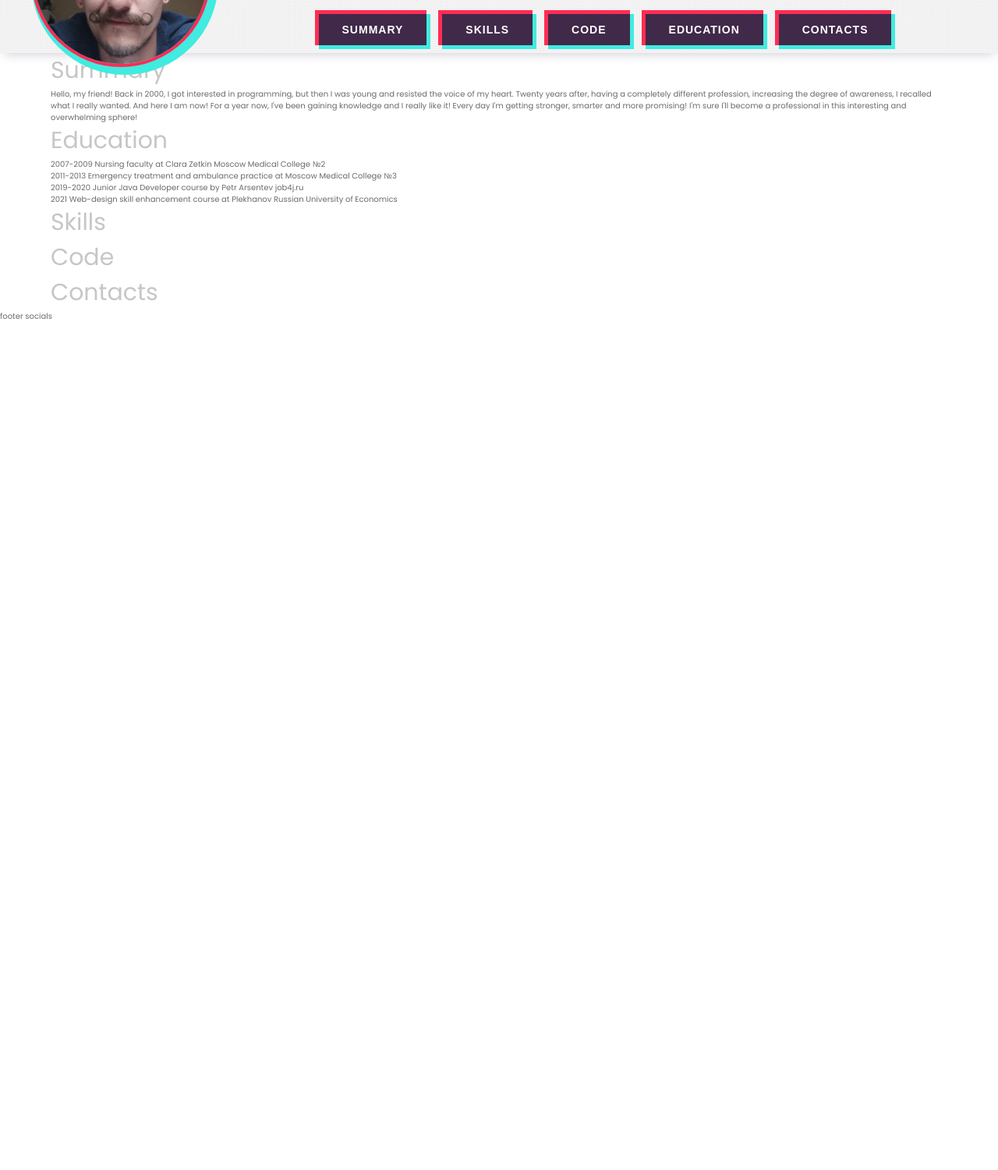
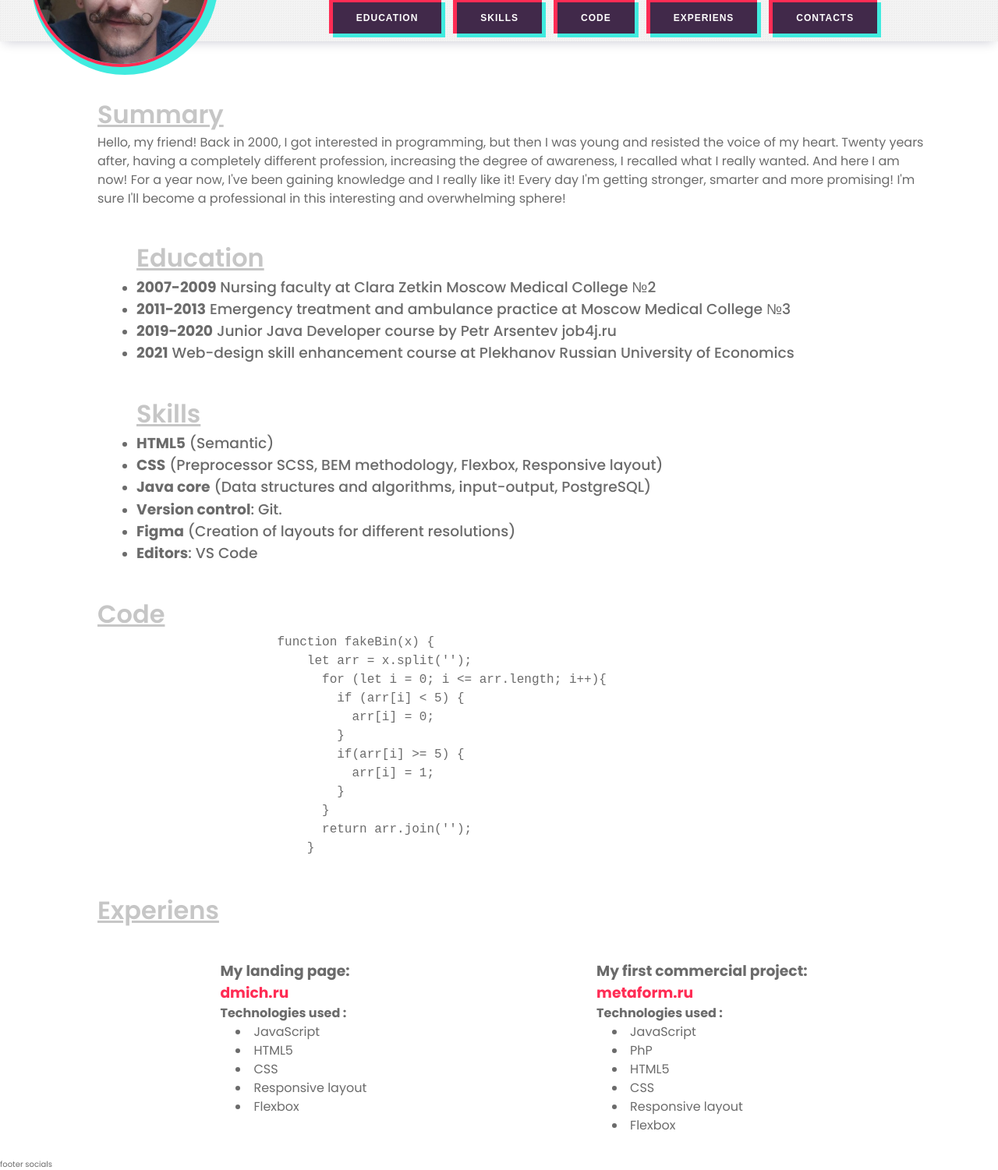
Before and after one commit to Siskinbird/rsschool-cv-2021Q0-, a plain HTML site: page index.html in a window 1280 px wide. Shown: the part 164-1665 px from the top of the page at 78% size. Before the commit the page ends 800 px from the top, so only its background shows below. Drawn offline with Linux system fonts and the light colour scheme.

Commit message:
feat: add Skills and Experiens

```diff
--- a/index.html
+++ b/index.html
@@ -28,27 +28,27 @@
                             <ul>
                                 <li>
                                     <button class="button">
-                                     <span>Summary</span>
+                                     <span><a href="#education">Education</a></span>
                                     </button>
                                 </li>
                                 <li>
                                     <button class="button">
-                                    <span>Skills</span>
+                                    <span><a href="#skills">Skills</a></span>
                                     </button>
                                 </li>
                                 <li>
                                     <button class="button">
-                                        <span>Code</span>
+                                        <span><a href="#code">Code</a></span>
                                     </button>
                                 </li>
                                 <li>
                                     <button class="button">
-                                        <span>Education</span>
+                                        <span><a href="#experiens">Experiens</a></span>
                                     </button>
                                 </li>
                                 <li>
                                     <button class="button">
-                                        <span>Contacts</span>
+                                        <span><a href="#contacts">Contacts</a></span>
                                     </button>
                                 </li>
                             </ul>
@@ -59,29 +59,89 @@
 
             </div>
         </header>
-        <main class="main container">
-            <div class="main__body">
-                <div class="main__item">
-                    <h2>Summary</h2>
+        <main class="main">
+            <div class="main__body container">
+                <section id="summary" class="summary">
+                    <h2><u>Summary</u></h2>
                     <p>
                         Hello, my friend! Back in 2000, I got interested in programming, but then I was young and resisted the voice of my heart. Twenty years after,
                         having a completely different profession, increasing the degree of awareness, I recalled what I really wanted. And here I am now! For a year now,
                         I've been gaining knowledge and I really like it!
                         Every day I'm getting stronger, smarter and more promising! I'm sure I'll become a professional in this interesting and overwhelming sphere!
                     </p>
-                </div>
-                <div class="main__item">
-                    <h2>Education</h2>
+                </section>
+                <section id="education" class="education">
+                    <h2><u>Education</u></h2>
                     <ul>
-                        <li>2007-2009 Nursing faculty at Clara Zetkin <a href="https://med-info.ru/reference/view/562" target="_blank">Moscow Medical College №2</a></li>
-                        <li>2011-2013 Emergency treatment and ambulance practice at <a href="https://medcollege7.ru/" target="_blank">Moscow Medical College №3</a></li>
-                        <li>2019-2020 Junior Java Developer course by Petr Arsentev <a href="https://job4j.ru/" target="_blank">job4j.ru</a></li>
-                        <li>2021 Web-design skill enhancement course at <a href="https://www.rea.ru/">Plekhanov Russian University of Economics</a></li>
+                        <li><h3><b>2007-2009</b> Nursing faculty at Clara Zetkin <a href="https://med-info.ru/reference/view/562" target="_blank">Moscow Medical College №2</a></h3></li>
+                        <li><h3><b>2011-2013</b> Emergency treatment and ambulance practice at <a href="https://medcollege7.ru/" target="_blank">Moscow Medical College №3</a></h3></li>
+                        <li><h3><b>2019-2020</b> Junior Java Developer course by Petr Arsentev <a href="https://job4j.ru/" target="_blank">job4j.ru</a></h3></li>
+                        <li><h3><b>2021</b> Web-design skill enhancement course at <a href="https://www.rea.ru/">Plekhanov Russian University of Economics</a></h3></li>
                     </ul>
-                </div>
-                <div class="main__item"><h2>Skills</h2></div>
-                <div class="main__item"><h2>Code</h2></div>
-                <div class="main__item"><h2>Contacts</h2></div>
+                </section>
+                <section id="skills" class="skills">
+                    <h2><u>Skills</u></h2>
+                    <ul>
+                        <li><h3><b>HTML5</b> (Semantic)</h3></li>
+                        <li><h3><b>CSS</b> (Preprocessor SCSS, BEM methodology, Flexbox, Responsive layout)</h3></li>
+                        <li><h3><b>Java core</b> (Data structures and algorithms, input-output, PostgreSQL)</h3></li>
+                        <li><h3><b>Version control</b>: Git.</h3></li>
+                        <li><h3><b>Figma</b> (Creation of layouts for different resolutions)</h3></li>
+                        <li><h3><b>Editors</b>: VS Code</h3></li>
+                    </ul>
+
+                </section>
+                <section id="code" class="code container">
+                    <h2><u>Code</u></h2>
+                    <pre>
+                        <code>function fakeBin(x) {
+                            let arr = x.split('');
+                              for (let i = 0; i <= arr.length; i++){
+                                if (arr[i] < 5) {
+                                  arr[i] = 0;
+                                }
+                                if(arr[i] >= 5) {
+                                  arr[i] = 1;
+                                }
+                              }
+                              return arr.join('');
+                            }</code>
+                        </pre>
+                </section>
+                <section id="experiens" class="experiens1">
+                     <h2><u>Experiens</u></h2>
+                    <div class="experiens">
+                        <div class="project">
+                        <h3>My landing page: <br><a href="https://dmich.ru/">dmich.ru</a></h3>
+                        <div class="subtitle">
+                            <h4>Technologies used :</h4>
+                            <ul>
+                                <li>JavaScript</li>
+                                <li>HTML5</li>
+                                <li>CSS</li>
+                                <li>Responsive layout</li>
+                                <li>Flexbox</li>
+                            </ul>
+                        </div>
+                    </div>
+                    <div class="project">
+                        <h3>My first commercial project: <br><a href="https://metaform.ru/">metaform.ru</a></h3>
+                            <div class="subtitle">
+                            <h4>Technologies used :</h4>
+                            <ul>
+                                <li>JavaScript</li>
+                                <li>PhP</li>
+                                <li>HTML5</li>
+                                <li>CSS</li>
+                                <li>Responsive layout</li>
+                                <li>Flexbox</li>
+                            </ul>
+                        </div>
+                    </div>
+                    </div>
+                <!-- </div> -->
+                </section>
+
             </div>
         </main>
         <footer>
--- a/styles/style.css
+++ b/styles/style.css
@@ -35,7 +35,6 @@
 html {
   scroll-behavior: smooth;
 }
-
 input, button, textarea {
   font-family: inherit;
 }
@@ -69,18 +68,22 @@
 img {
   vertical-align: top;
 }
-
 h1{
   font-size: 4.2em;
   color: #C6C6C6;
 }
 h2 {
-      font-size: 3.0em;
-      font-weight: 400;
+    font-size: 2.0em;
+    font-weight: 600;
     color: #C6C6C6;
 }
-
-
+h3 {
+  font-weight: 500;
+}
+:root {
+  --blue: #41ebdf;
+  --red: #ff2c54;
+}
 .wrapper {
   display: flex;
   min-height: 100%;
@@ -119,7 +122,6 @@
   flex-wrap: wrap;
   padding: 0;
   margin-top: 20px;
-
 }
  .header__body li {
   margin: 10px;
@@ -160,8 +162,7 @@
   border-radius: 50%;
   border: 4px solid #ff2c54;
   justify-content: center;
-    z-index:  10;
-
+  z-index: 10;
 }
 
 .header__description span {
@@ -175,9 +176,10 @@
  position: relative;
  cursor: pointer;
  font-family: 'Montserrat', sans-serif;
-    font-size: 14px;
+ font-size: 12px;
  transition: .3s;
 }
+
 .button span {
   display: block;
   position: relative;
@@ -187,6 +189,11 @@
   padding: 0 30px;
   line-height: 40px;
 }
+
+.button a {
+  color: white;
+}
+
 .button:before {
   content: "";
   position: absolute;
@@ -198,6 +205,7 @@
   z-index: 1;
   transition: .4s ease-out;
 }
+
 .button:after {
   content: "";
   position: absolute;
@@ -208,16 +216,86 @@
   background: #41ebdf;
   transition: .4s ease-out .1s;
 }
+
 .button:hover:before {
   transform: translate(5px, 5px);
 }
+
 .button:hover:after {
   transform: translate(-5px, -5px);
 }
 
+.main__body ul li {
+  list-style:disc;
+}
+.main__body {
+  display: flex;
+  flex-direction: column;
+  margin-top: 60px;
+  padding: 0 22px 0 60px;
+  font-size: 1.6em;
+}
+.summary {
+  padding: 10px;
+}
+.education {
+  padding: 10px 10px 10px 60px;
+  margin-top: 20px;
+}
+.education a:hover {
+  color: slateblue;
+}
+.skills {
+  padding: 10px 10px 10px 60px;
+  margin-top: 20px;
+}
+.code {
+  padding: 10px;
+
+  margin: 0;
+  margin-top: 20px;
+}
+.experiens {
+  display: flex;
+  flex-direction: row;
+  justify-content: space-around;
+  padding: 10px;
+}
+.experiens1 {
+  padding: 10px;
+}
+.experiens ul li {
+  list-style:inside;
+}
+.project {
+  margin-top: 20px;
+  padding: 10px;
+}
+.project h3 {
+  font-weight: 700;
+}
+.project h4 {
+  margin-left: -20px;
+}
+.project a {
+  color: var(--red);
+  cursor: pointer;
+}
+.subtitle{
+  margin-left: 20px;
+}
+.contacts {
+  margin-top: 20px;
+  align-items: left;
+}
+
+
 @media(min-width: 1440px) {
   .header__photo {
-        left: 240px;
+      left: 140px;
+  }
+  .main__body {
+    padding: 0 66px;
   }
 }
 @media(max-width: 1021px) {
@@ -243,10 +321,18 @@
     top: 0;
     left: 30%;
   }
+  .experiens {
+    flex-direction: column;
+  }
+
 }
 @media(max-width: 425px) {
   .header__photo {
     left: 24%;
+  }
+
+  .project {
+    margin-top: 20px;
   }
 }
 @media(max-width: 375px) {
```
Lines whose indentation alone changed are shown as unchanged.
